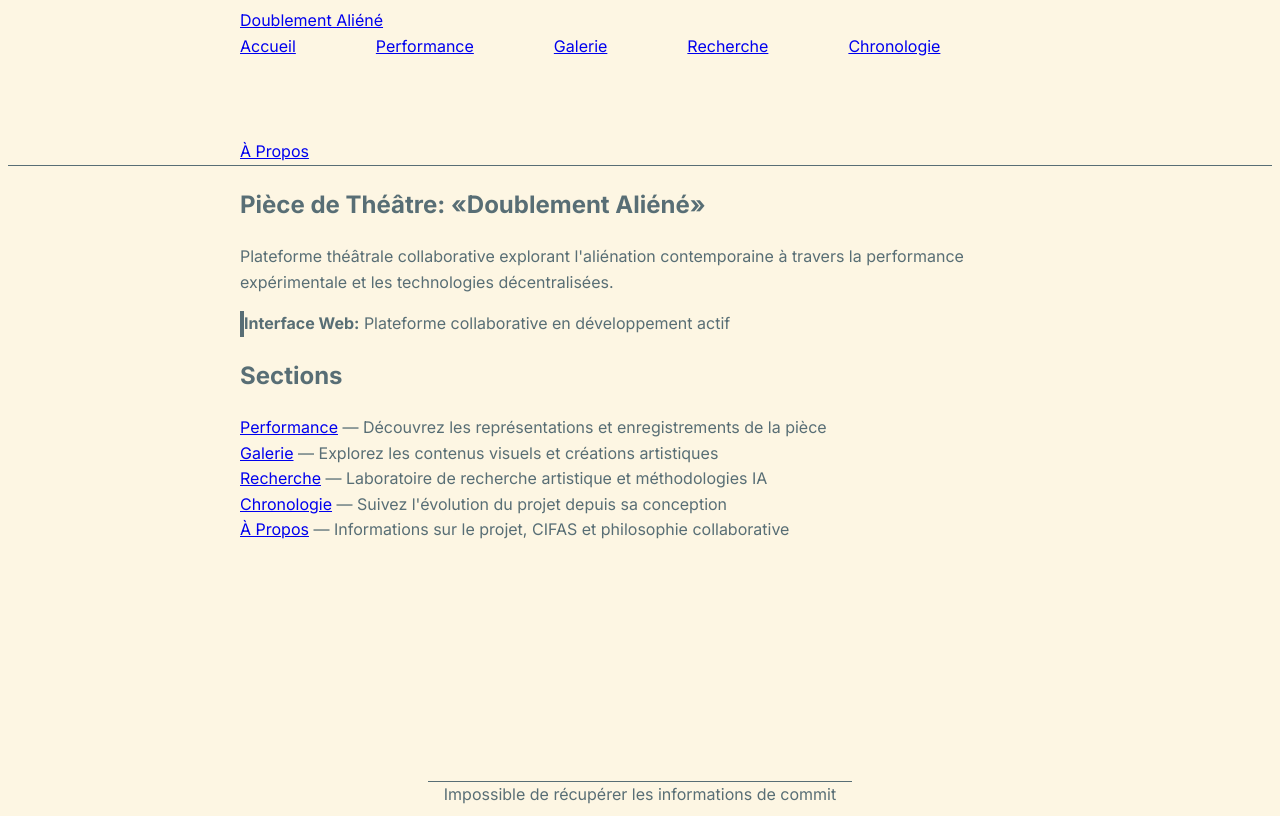
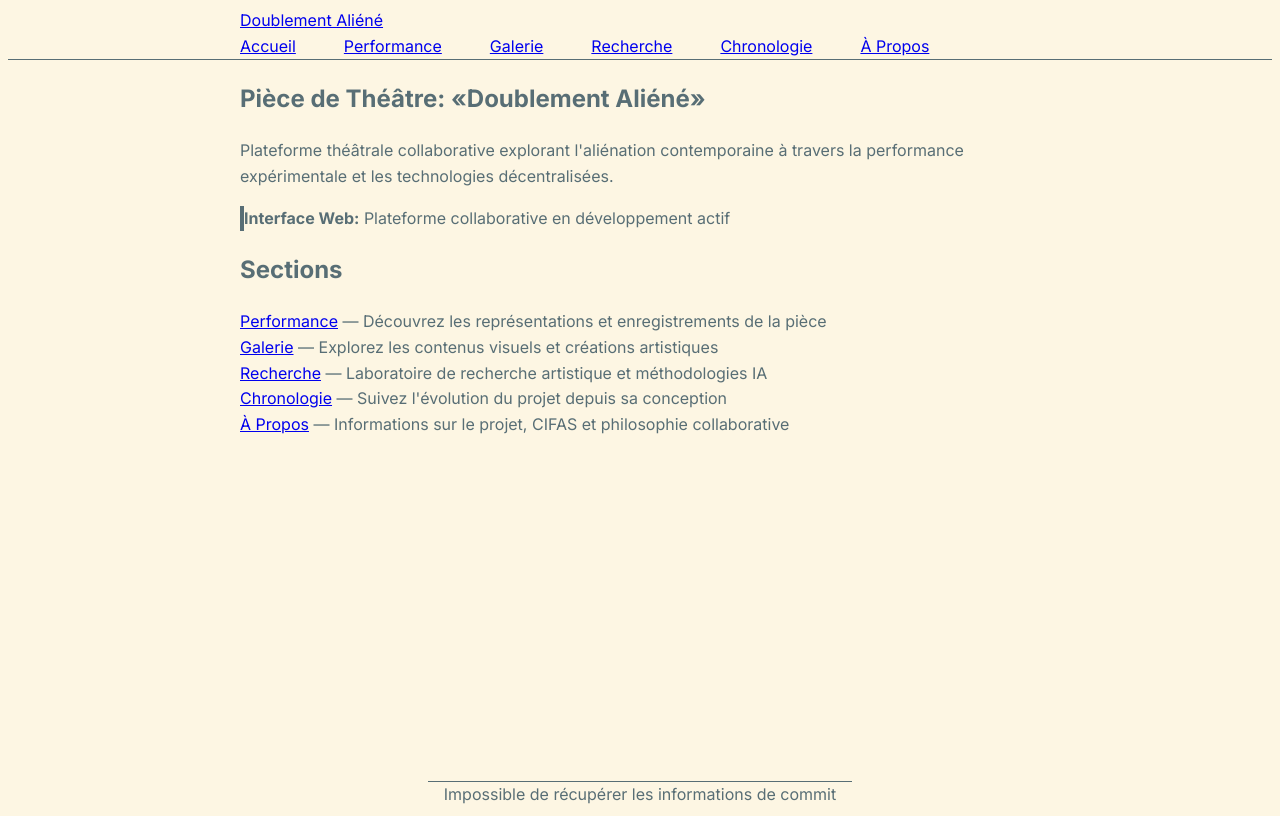
Before and after one commit to daqhris/DoublementAliene, a Next.js app: page / in a window 1280 px wide. Built offline with nearby package versions, Linux system fonts and the light colour scheme; no server answers.

Commit message:
Reduce spacing between header elements

```diff
--- a/app/globals.css
+++ b/app/globals.css
@@ -78,14 +78,14 @@ body {
 }
 
 /* Custom gap utilities to fix Tailwind CSS compilation issue */
-.gap-20 {
-  gap: 5rem; /* 80px - agentive.org inspired generous spacing */
+.gap-12 {
+  gap: 3rem; /* 48px - normal spacing */
+}
+
+.gap-8 {
+  gap: 2rem; /* 32px - alternative spacing */
 }
 
 .gap-16 {
-  gap: 4rem; /* 64px - alternative spacing option */
+  gap: 4rem; /* 64px - extra spacing*/
 }
-
-.gap-24 {
-  gap: 6rem; /* 96px - extra generous spacing option */
-}
--- a/components/Header.tsx
+++ b/components/Header.tsx
@@ -44,7 +44,7 @@ export const Header: React.FC = () => {
             </Link>
           </div>
 
-          <nav className="flex flex-wrap gap-20">
+          <nav className="flex flex-wrap gap-12">
             {menuLinks.map((link) => (
               <NavLink
                 key={link.href}
--- a/tailwind.config.js
+++ b/tailwind.config.js
@@ -19,14 +19,14 @@ module.exports = {
         sans: ['Inter', 'sans-serif'],
       },
       spacing: {
+        '12': '3rem',
         '16': '4rem',
         '20': '5rem',
-        '24': '6rem',
       },
       gap: {
+        '12': '3rem',
         '16': '4rem',
         '20': '5rem',
-        '24': '6rem',
       }
     },
   },
```
